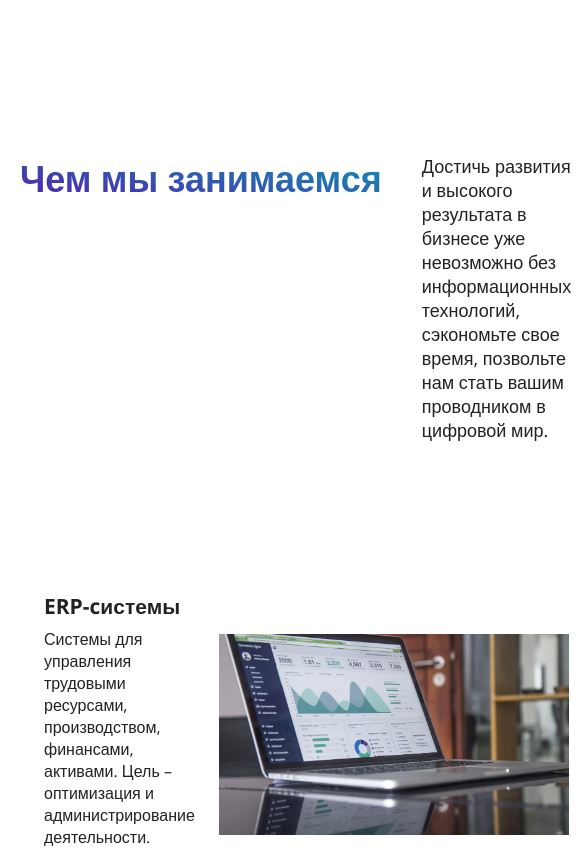
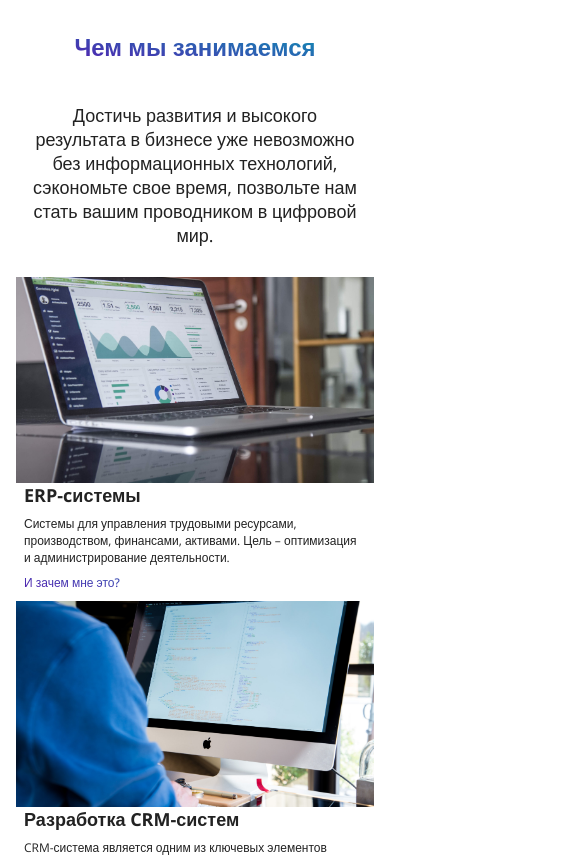
Before and after one commit to Softocean/softocean_landing, a Next.js app: page /what-we-do in a window 390 px wide. Shown: the top 857 px of the page, 585 px wide, since content can reach past the window. Built offline with nearby package versions, Linux system fonts and the light colour scheme.

Commit message:
added adaptive

```diff
--- a/src/app/what-we-do/page.tsx
+++ b/src/app/what-we-do/page.tsx
@@ -7,17 +7,21 @@ import ButtonWithQuestion from '@/components/buttonWithQuestion';
 
 export default function WhatWeDo() {
   return (
-    <>
+    <div className="max-md:mx-[8px]">
       <div
         className="
-        max-w-[1507px] font-manrope
-        mt-[153.73px] mb-[150px] flex w-fit flex-row items-center
-        gap-[130px] max-2xl:gap-[100px] max-xl:gap-[70px] max-lg:gap-[40px]
-        mx-auto max-2xl:mx-[20px]">
+          max-w-[1507px] font-manrope
+          mt-[153.73px] mb-[150px] flex w-fit flex-row items-center
+          gap-[130px] max-2xl:gap-[100px] max-xl:gap-[70px] max-lg:gap-[40px]
+          mx-auto max-2xl:mx-[20px]
+          max-md:flex-col max-md:mt-[30px] max-md:mb-[30px]">
         <h3
-          className="font-bold whitespace-nowrap self-start
+          className="font-bold whitespace-nowrap
           bg-gradient-main from-deep-sky-blue to-rebecca-purple bg-clip-text text-transparent
-          text-xl max-2xl:text-lg max-xl:base-24">
+          text-xl
+          max-2xl:text-lg
+          max-xl:text-base-24
+          max-md:text-center max-md:whitespace-wrap">
           Чем мы занимаемся
         </h3>
         <p
@@ -25,7 +29,7 @@ export default function WhatWeDo() {
             flex w-fit flex-row font-normal
             max-w-[900px]  text-dark-as-night
             gap-[120px] max-2xl:gap-[80px] max-xl:gap-[60px] max-lg:gap-[40px]
-            text-lg max-2xl:text-base-24 max-xl:text-base">
+            text-lg max-2xl:text-base-24 max-xl:text-base max-md:text-center">
           Достичь развития и высокого результата в бизнесе уже невозможно без информационных
           технологий, сэкономьте свое время, позвольте нам стать вашим проводником в цифровой мир.
         </p>
@@ -45,12 +49,17 @@ export default function WhatWeDo() {
       })}
       <Feedback
         children={
-          <p className="flex max-w-[803px] mx-auto mt-[16px] mb-[150px] text-base text-center leading-[22.5px]">
+          <p
+            className="flex max-w-[803px] mx-auto mt-[16px]
+            text-base text-center leading-[22.5px]
+            max-xl:text-sm
+            max-md:mx-[16px]
+            mb-[150px] max-md:mb-[50px]">
             {FeedBackData[0].description}
           </p>
         }
       />
       <ButtonWithQuestion />
-    </>
+    </div>
   );
 }
--- a/src/components/buttonWithQuestion/index.tsx
+++ b/src/components/buttonWithQuestion/index.tsx
@@ -4,10 +4,16 @@ import { FeedBackData } from '@/components/case/constant';
 
 function buttonWithQuestion() {
   return (
-    <p className="grid py-[60px] mx-auto my-[150px] text-xl justify-center font-bold bg-light-blue">
+    <p
+      className="grid  mx-auto  justify-center font-bold bg-light-blue
+      my-[150px] max-2xl:my-[100px] max-xl:my-[50px] max-md:my-[25px]
+      py-[60px] max-2xl:py-[30px] max-xl:py-[16px]
+      text-xl max-2xl:text-lg max-xl:text-base-24
+      max-md:text-center">
       {FeedBackData[0].question}
       <Button
-        className="text-base-21 leading-[31.5px] justify-self-center mt-[53px] max-lg:mx-auto"
+        className="text-base-21 leading-[31.5px] justify-self-center  max-lg:mx-auto
+        mt-[53px] max-xl:mt-[23px]"
         type="button"
         text={FeedBackData[0].textBtn}
       />
--- a/src/components/case/page.tsx
+++ b/src/components/case/page.tsx
@@ -1,4 +1,6 @@
-import React, { FC } from 'react';
+'use client';
+
+import React, { FC, useState, useEffect } from 'react';
 import Image from 'next/image';
 import { StaticImageData } from 'next/image';
 
@@ -13,28 +15,30 @@ interface ImageProps {
 }
 
 const Case: FC<ImageProps> = ({ id, title, description, imageSrc, imageAlt, question }) => {
+  const [width, setWidth] = useState(window.innerWidth);
+
   const textSection = (
     <div
       className="grid max-w-[488px] my-0 mx-auto
-      max-2xl:mx-[24px]
-      gap-[18px] max-xl:gap-[8px]">
+      max-2xl:mx-[24px] max-md:mx-[8px]
+      gap-[18px] max-xl:gap-[8px] max-md:max-w-full">
       <h3
         className="
         text-dark-as-night text-manrope font-bold
-        text-xl max-2xl:text-lg max-xl:base-24 max-lg:text-base-21">
+        text-xl max-2xl:text-lg max-xl:base-24 max-lg:text-base">
         {title}
       </h3>
       <p
         className="
         text-dark-as-night text-manrope
-          text-base-21 max-xl:text-base max-lg:text-sm-16">
+          text-base-21 max-xl:text-base max-lg:text-sm-12">
         {description}
       </p>
       <p
         className="
           leading-[31.5px] text-manrope font-medium
           bg-gradient-main from-deep-sky-blue to-rebecca-purple bg-clip-text text-transparent
-          text-base-21 max-xl:text-base max-lg:text-sm-16">
+          text-base-21 max-xl:text-base max-lg:text-sm-12">
         {question}
       </p>
     </div>
@@ -51,15 +55,30 @@ const Case: FC<ImageProps> = ({ id, title, description, imageSrc, imageAlt, ques
     />
   );
 
+  useEffect(() => {
+    let timeoutId: NodeJS.Timeout;
+
+    const resizeListener = () => {
+      clearTimeout(timeoutId);
+      timeoutId = setTimeout(() => setWidth(window.innerWidth), 150);
+    };
+
+    window.addEventListener('resize', resizeListener);
+
+    return () => {
+      window.removeEventListener('resize', resizeListener);
+    };
+  }, []);
+
   return (
     <div
       className=" mb-[50px]
         flex flex-row items-center
         font-manrope
-        mx-auto max-2xl:mx-[20px] w-auto
-
+        mx-auto max-2xl:mx-[20px] w-auto max-md:mx-[8px]
+        max-md:flex-col max-md:mb-[10px]
         ">
-      {id % 2 === 0 ? (
+      {width > 768 && id % 2 === 0 ? (
         <>
           {textSection}
           {imageSection}
```
